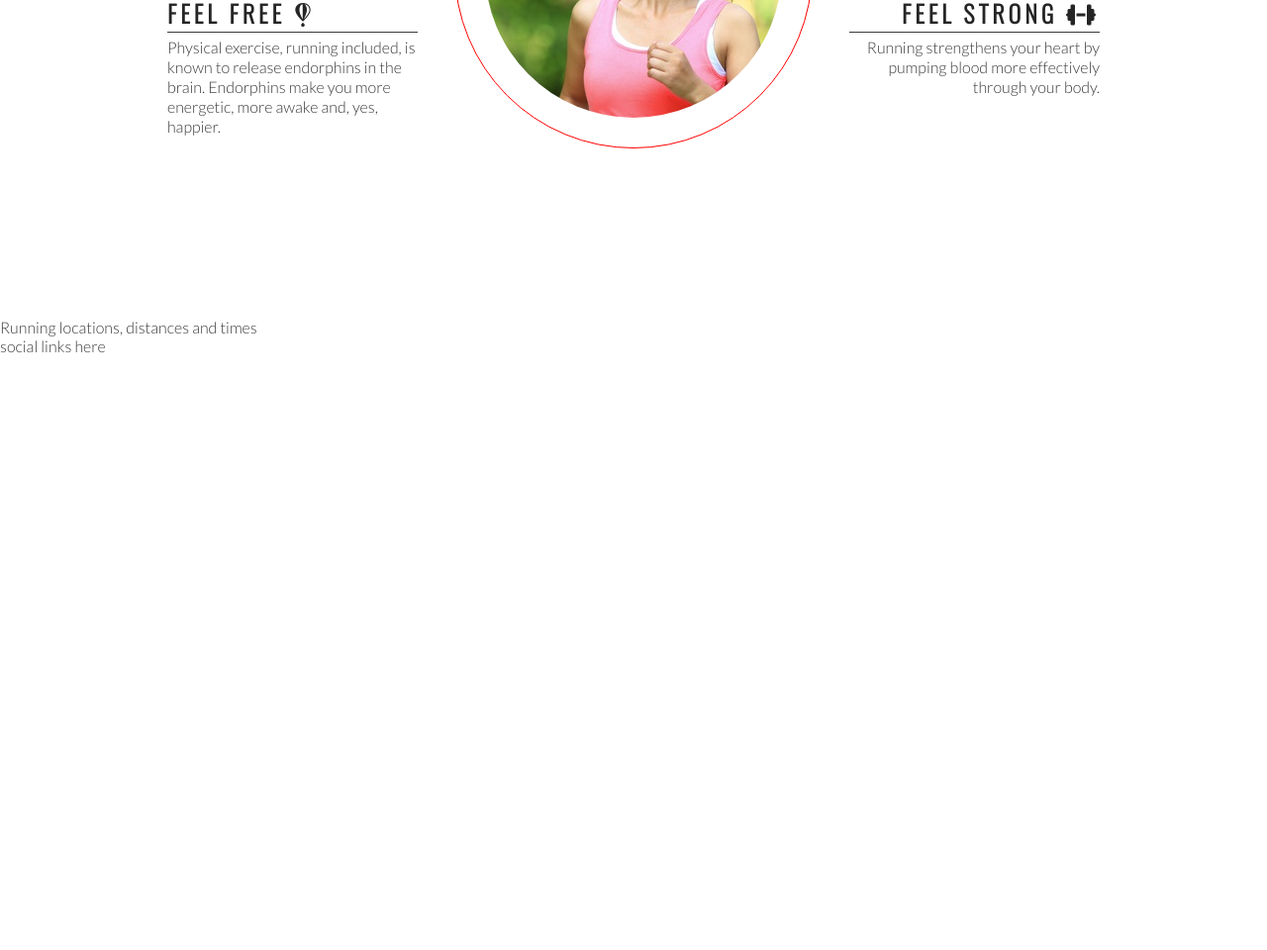
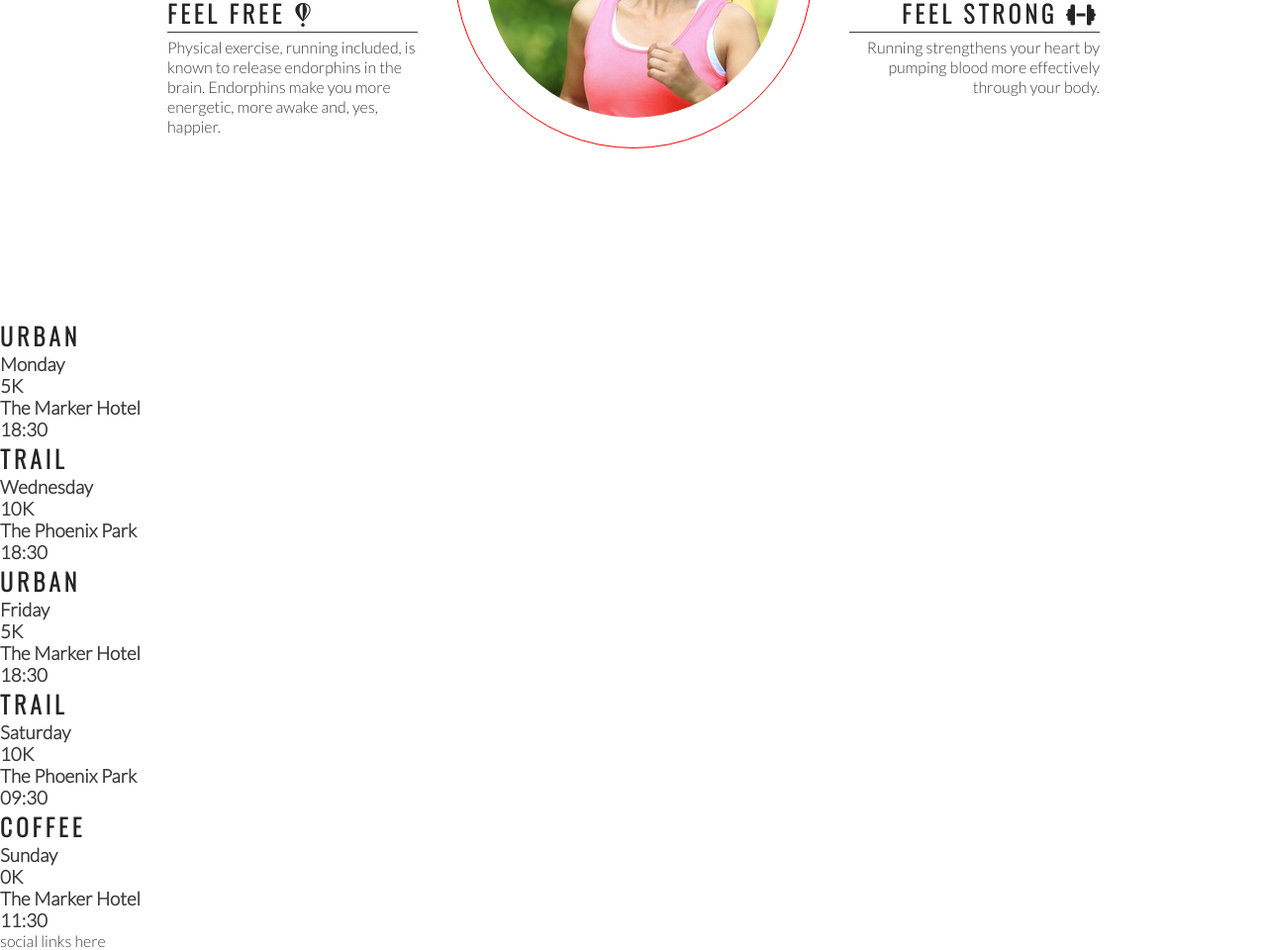
Before and after one commit to IrishDante/first_project, a plain HTML site: page index.html in a window 1280 px wide. Shown: the part 974-1934 px from the top of the page at 99% size. Before the commit the page ends 1333 px from the top, so only its background shows below. Drawn offline with nearby package versions, Linux system fonts and the light colour scheme.

Commit message:
add meet up times and locations

```diff
--- a/index.html
+++ b/index.html
@@ -72,7 +72,43 @@
             </div>
         </div>
     </section>
-    <section>Running locations, distances and times</section>
+    <section>
+        <div>
+            <h2>Urban</h2>
+            <h3>Monday</h3>
+            <h3>5K</h3>
+            <h3>The Marker Hotel</h3>
+            <h3>18:30</h3>
+        </div>
+        <div>
+            <h2>Trail</h2>
+            <h3>Wednesday</h3>
+            <h3>10K</h3>
+            <h3>The Phoenix Park</h3>
+            <h3>18:30</h3>
+        </div>
+        <div>
+            <h2>Urban</h2>
+            <h3>Friday</h3>
+            <h3>5K</h3>
+            <h3>The Marker Hotel</h3>
+            <h3>18:30</h3>
+        </div>
+        <div>
+            <h2>Trail</h2>
+            <h3>Saturday</h3>
+            <h3>10K</h3>
+            <h3>The Phoenix Park</h3>
+            <h3>09:30</h3>
+        </div>
+        <div>
+            <h2>Coffee</h2>
+            <h3>Sunday</h3>
+            <h3>0K</h3>
+            <h3>The Marker Hotel</h3>
+            <h3>11:30</h3>
+        </div>
+    </section>
     <footer>social links here</footer>
 
      <!-- font awesome script -->
```
